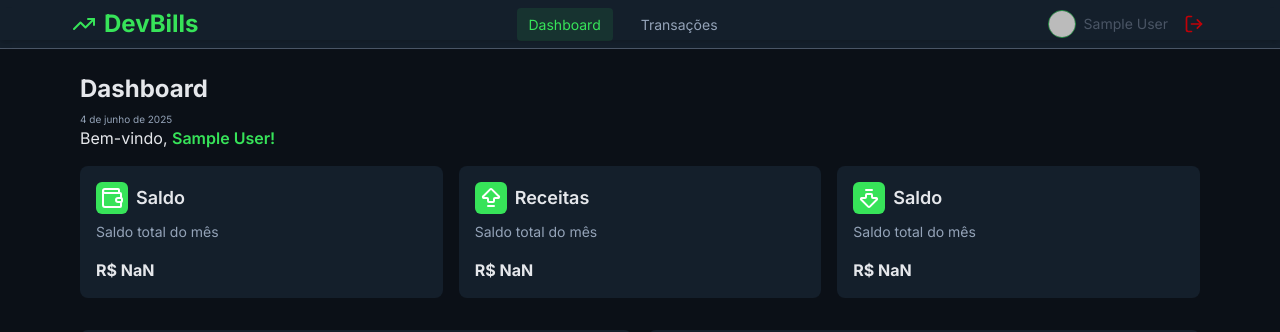
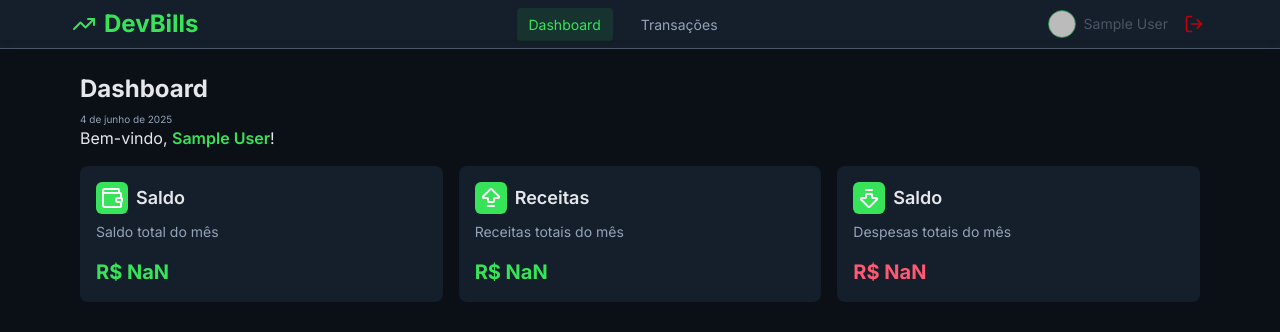
Before and after one commit to thallesrafaell/devbills, a React (Vite) app in the folder interface/: page /dashboard in a window 1280 px wide. Shown: the top 332 px of the page. Built offline with nearby package versions, Linux system fonts and the light colour scheme; no server answers; sample sign-in values are in the browser's storage.

Commit message:
feat: atualiza estilos de exibição de saldo e receitas no Dashboard com base em valores positivos ou negativos

```diff
--- a/interface/src/pages/Dashboard.tsx
+++ b/interface/src/pages/Dashboard.tsx
@@ -59,8 +59,9 @@ const Dashboard = () => {
         <p className="text-gray-200 mb-4">
           Bem-vindo,{' '}
           <span className="font-semibold text-primary-500">
-            {authState.user?.displayName}!
+            {authState.user?.displayName}
           </span>
+          !
         </p>
       </div>
       <div className="grid grid-cols-1 md:grid-cols-2 lg:grid-cols-3 gap-4 mb-8">
@@ -68,7 +69,9 @@ const Dashboard = () => {
           <CardHeader title="Saldo" icon={<Wallet />} />
           <CardSubtitle subtitle="Saldo total do mês" />
           <CardBody>
-            <p>
+            <p
+              className={`text-xl font-bold ${summary?.totalBalance < 0 ? 'text-red-500' : 'text-green-500'}`}
+            >
               {summary
                 ? Intl.NumberFormat('pt-BR', {
                     style: 'currency',
@@ -80,9 +83,11 @@ const Dashboard = () => {
         </Card>
         <Card>
           <CardHeader title="Receitas" icon={<ArrowBigUpDashIcon />} />
-          <CardSubtitle subtitle="Saldo total do mês" />
+          <CardSubtitle subtitle="Receitas totais do mês" />
           <CardBody>
-            <p>
+            <p
+              className={`text-xl font-bold ${summary?.totalIncome < 0 ? 'text-red-500' : 'text-green-500'}`}
+            >
               {summary
                 ? Intl.NumberFormat('pt-BR', {
                     style: 'currency',
@@ -94,9 +99,9 @@ const Dashboard = () => {
         </Card>
         <Card>
           <CardHeader title="Saldo" icon={<ArrowBigDownDashIcon />} />
-          <CardSubtitle subtitle="Saldo total do mês" />
+          <CardSubtitle subtitle="Despesas totais do mês" />
           <CardBody>
-            <p>
+            <p className={`text-xl font-bold text-red-500`}>
               {summary
                 ? Intl.NumberFormat('pt-BR', {
                     style: 'currency',
```
